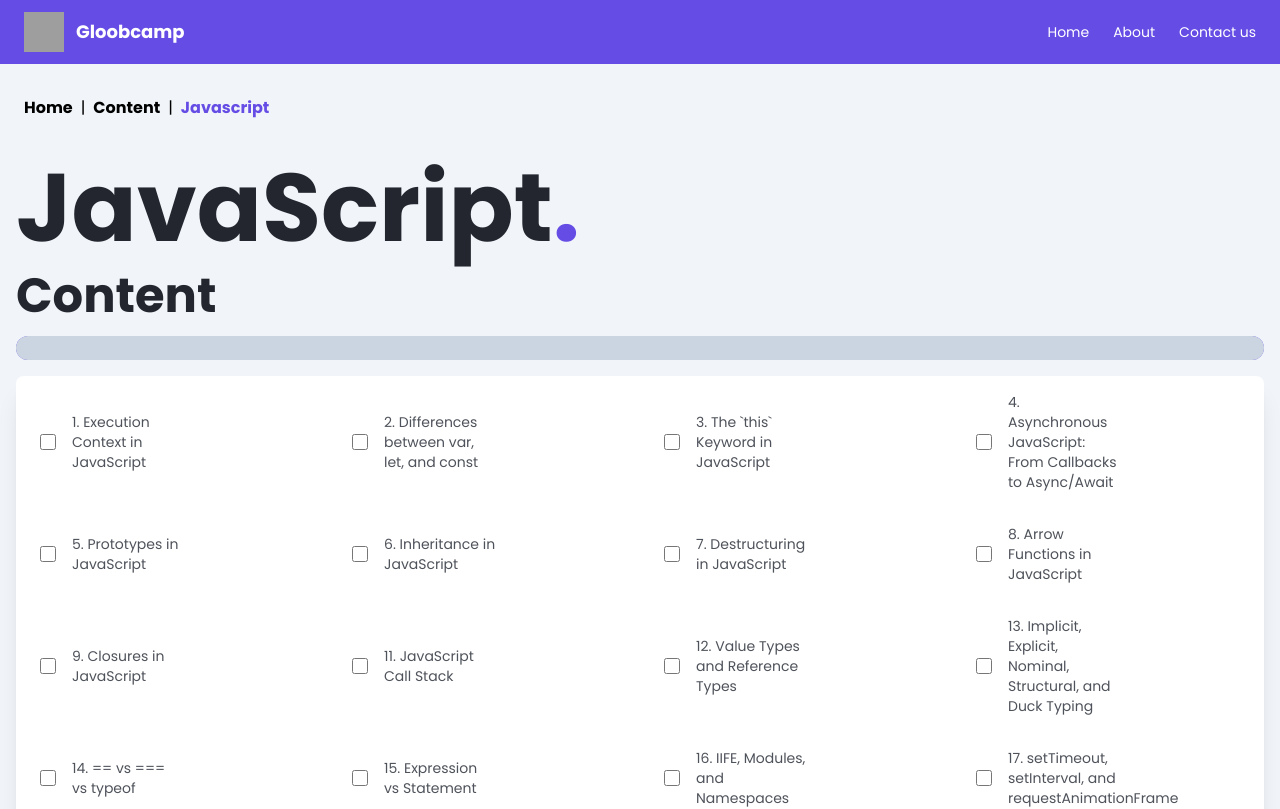
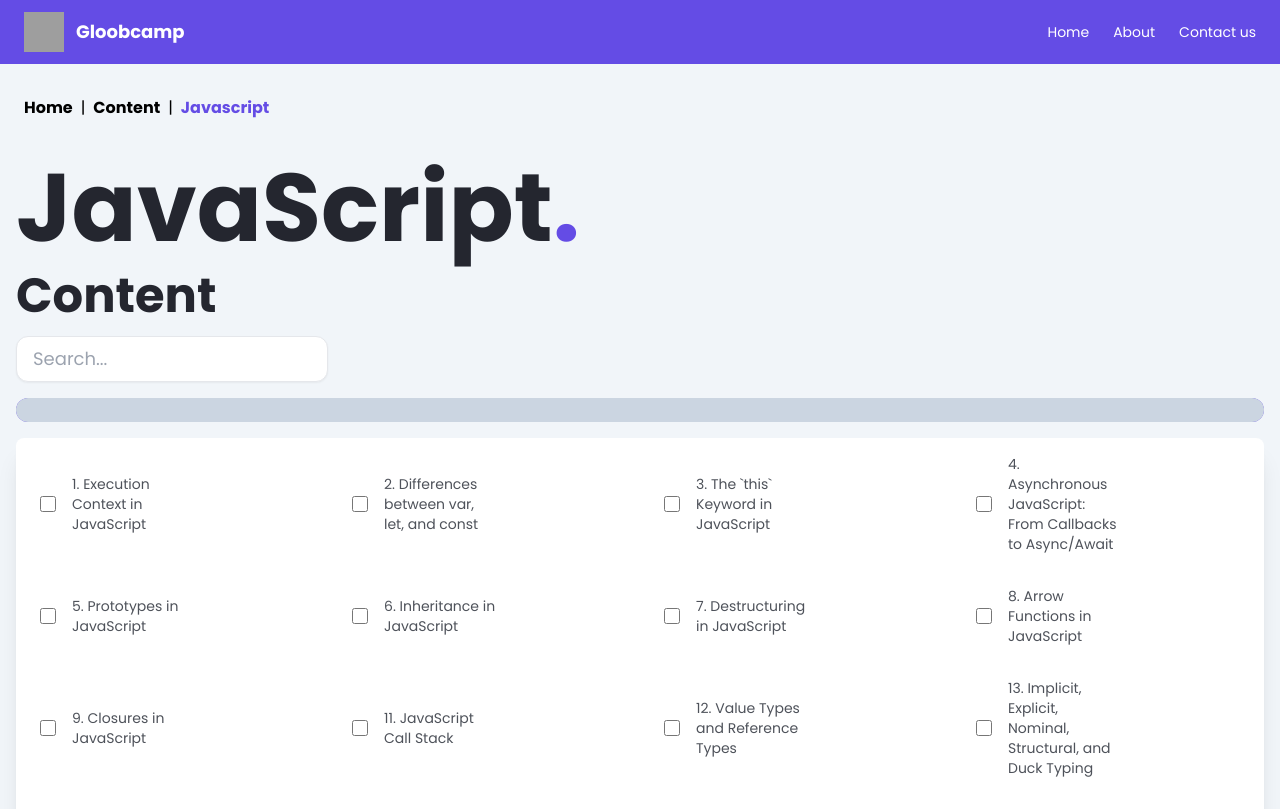
Before and after one commit to Nicostudent/gloobcamp, a Next.js app: page /content/javascript in a window 1280 px wide. Shown: the top 809 px of the page. Built offline with nearby package versions, Linux system fonts and the light colour scheme; grey boxes are pictures that could not be loaded.

Commit message:
feat: searchbox added to JS page

```diff
--- a/src/app/(pages)/(public)/content/javascript/page.jsx
+++ b/src/app/(pages)/(public)/content/javascript/page.jsx
@@ -8,9 +8,13 @@ import Card from "@/components/Dashboard/Card";
 import ProgressBar from "@/components/ProgressBar";
 import useProgress from "@/hooks/useProgress";
 import CompletedContent from "@/components/Dashboard/CompletedContent";
+import { useState } from "react";
+import Input from "@/components/Input";
 
 const Subject = () => {
-  const { progress, handleCheckboxChange } = useProgress(jsTopics.length);
+  const [searchTopic, setSearchTopic] = useState('');
+
+  const { progress, selectedTopics, handleCheckboxChange } = useProgress(jsTopics.length);
   const PROGRESS_MAX_VALUE = 100;
   const PROGRESS_VALUE = progress.toFixed();
 
@@ -18,12 +22,26 @@ const Subject = () => {
     return <CompletedContent title={"JavaScript"} />;
   }
 
+  const filteredTopics = jsTopics.filter((topic) => topic.title.toLocaleLowerCase().includes(searchTopic.toLocaleLowerCase()));
+
   return (
     <section className="space-y-4 py-10">
       <Heading>JavaScript</Heading>
       <SubTitle>Content</SubTitle>
-      <ProgressBar progress={progress} />
-      <Card handleCheckboxChange={handleCheckboxChange} />
+      <Input
+        className='lg-w-1/3 md:w-1/4'
+        type="text"
+        value={searchTopic}
+        onChange={(e) => setSearchTopic(e.target.value)}
+        placeholder="Search..."
+      />
+      {filteredTopics.length === 0 ? <p className="text-center">Not page found</p> :
+      (
+        <>
+          <ProgressBar progress={progress} />
+          <Card handleCheckboxChange={handleCheckboxChange} topics={filteredTopics} selectedTopics={selectedTopics} />
+        </>
+      )}
     </section>
   );
 };
--- a/src/components/Dashboard/Card.jsx
+++ b/src/components/Dashboard/Card.jsx
@@ -2,15 +2,16 @@ import LabelWithCheckbox from "@/components/LabelWithCheckbox";
 import jsTopics from "@/utils/js-topics-and-questions.json";
 import { LinkButton } from "../LinkButton";
 import Container from "@/components/Dashboard/Container";
-const Card = ({ handleCheckboxChange }) => {
+const Card = ({ handleCheckboxChange, topics, selectedTopics }) => {
   return (
     <>
       <Container>
-        {jsTopics.map((topic) => (
+        {topics.map((topic) => (
           <LabelWithCheckbox
             key={topic.id}
             inputId={topic.id}
             inputOnClick={handleCheckboxChange}
+            isChecked={!!selectedTopics[topic.id]}
             childrenText={
               <LinkButton href={`/content/javascript/${topic.path}`}>
                 {topic.id}. {topic.title}
--- a/src/components/LabelWithCheckbox.jsx
+++ b/src/components/LabelWithCheckbox.jsx
@@ -1,4 +1,4 @@
-const LabelWithCheckbox = ({ childrenText, inputId, inputOnClick }) => {
+const LabelWithCheckbox = ({ childrenText, inputId, inputOnClick, isChecked }) => {
   return (
     <label className="flex items-center hover:bg-slate-100 rounded-md duration-100 ease-in-out">
       <input
@@ -6,6 +6,7 @@ const LabelWithCheckbox = ({ childrenText, inputId, inputOnClick }) => {
         id={inputId}
         className="m-4 accent-primary size-4"
         onClick={inputOnClick}
+        checked={isChecked}
       />
       {childrenText}
     </label>
--- a/src/hooks/useProgress.js
+++ b/src/hooks/useProgress.js
@@ -3,10 +3,12 @@ import { useState } from "react";
 
 const useProgress = (limit) => {
   const [progress, setProgress] = useState(0);
+  const [selectedTopics, setSelectedTopics] = useState({});
 
   const handleCheckboxChange = (event) => {
     const percentage = 100 / limit;
     const isChecked = event.target.checked;
+    const topicId = event.target.id;
 
     setProgress((prevProgress) => {
       let newProgress = isChecked
@@ -18,9 +20,14 @@ const useProgress = (limit) => {
 
       return newProgress;
     });
+
+    setSelectedTopics((prevSelected) => ({
+      ...prevSelected,
+      [topicId]: isChecked
+    }));
   };
 
-  return { progress, handleCheckboxChange };
+  return { progress, selectedTopics, handleCheckboxChange };
 };
 
 export default useProgress;
```
